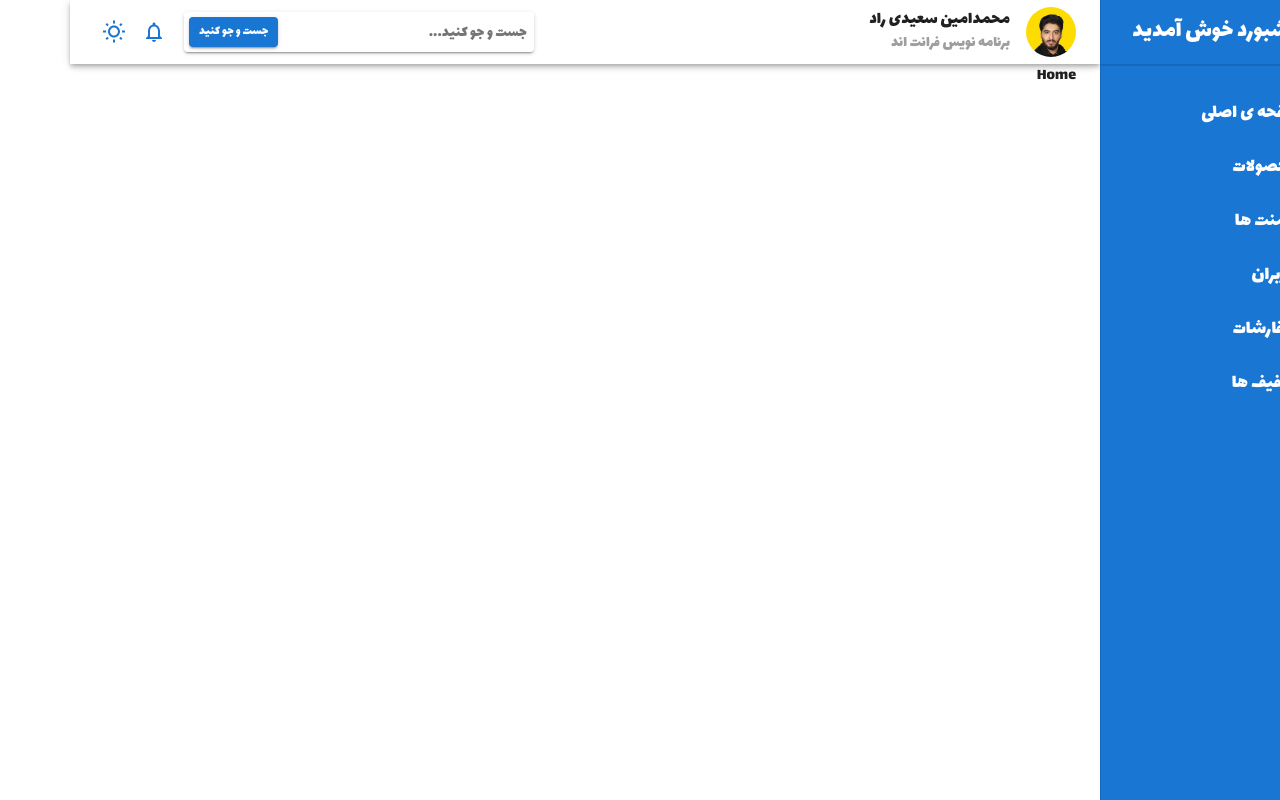
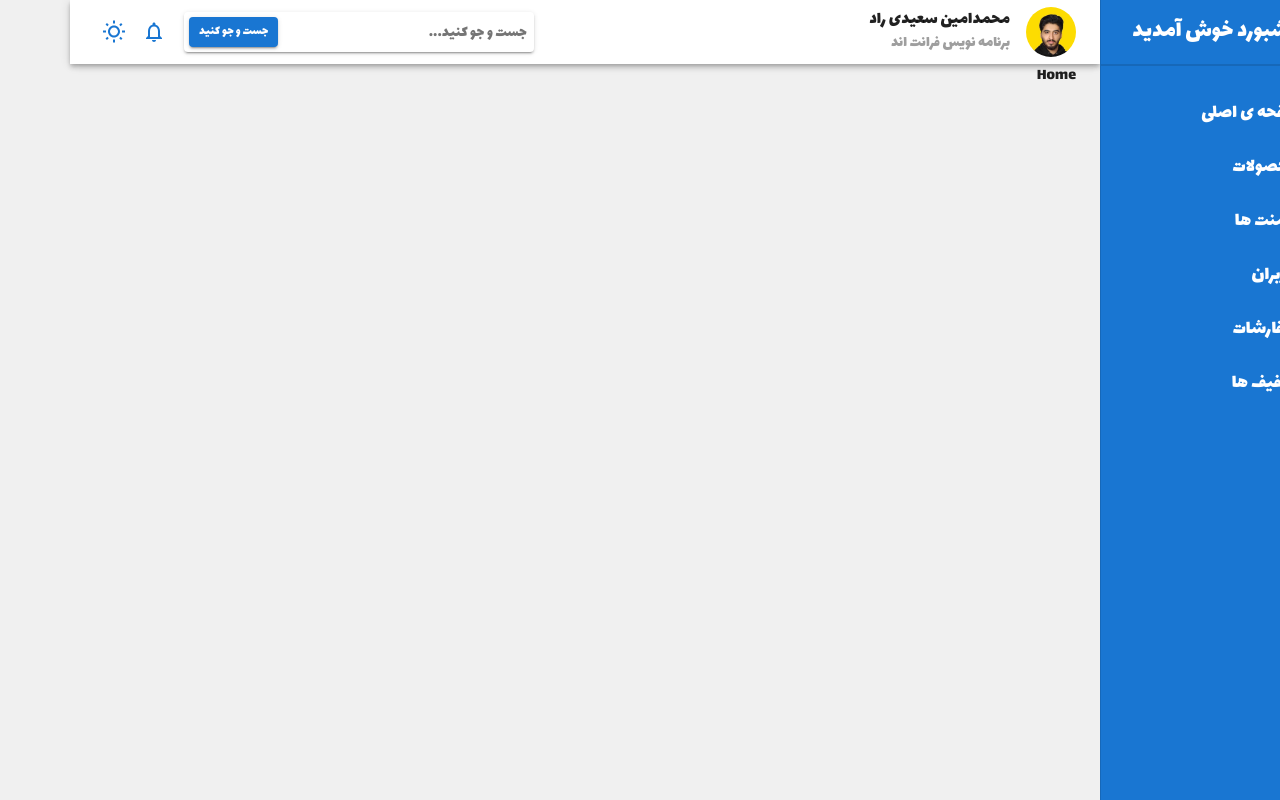
Before and after one commit to masih-developer/persian-cms-admin-panel-1, a React (Vite) app: page / in a window 1280 px wide. Built offline with nearby package versions, Linux system fonts and the light colour scheme.

Commit message:
add background to theme

```diff
--- a/src/theme.js
+++ b/src/theme.js
@@ -1,6 +1,12 @@
 import { createTheme } from "@mui/material";
 
 const theme = createTheme({
+    palette: {
+        background: {
+            default: "#f0f0f0",
+            box: "#1976d2",
+        },
+    },
     typography: {
         fontFamily: "Lalezar-Regular",
         h1: {
```
